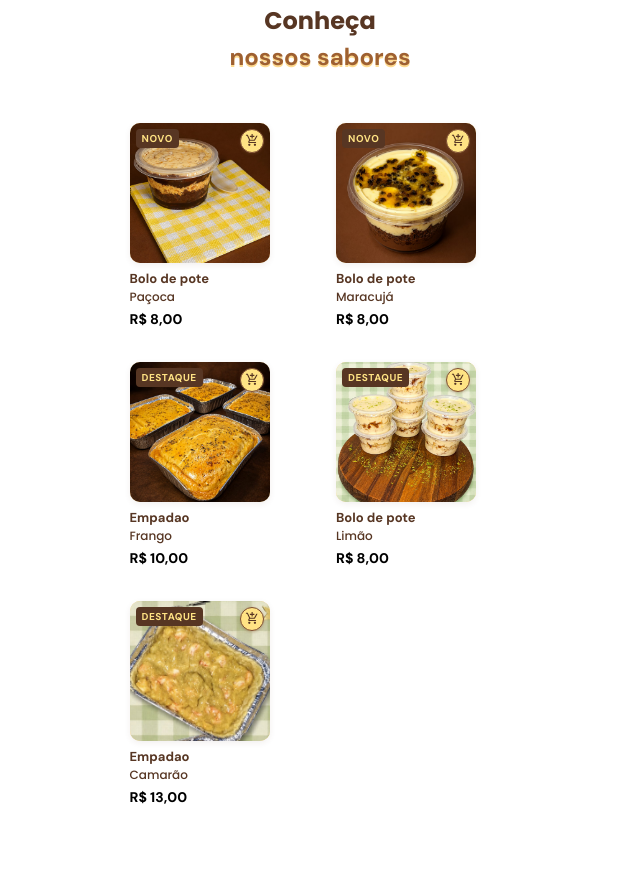
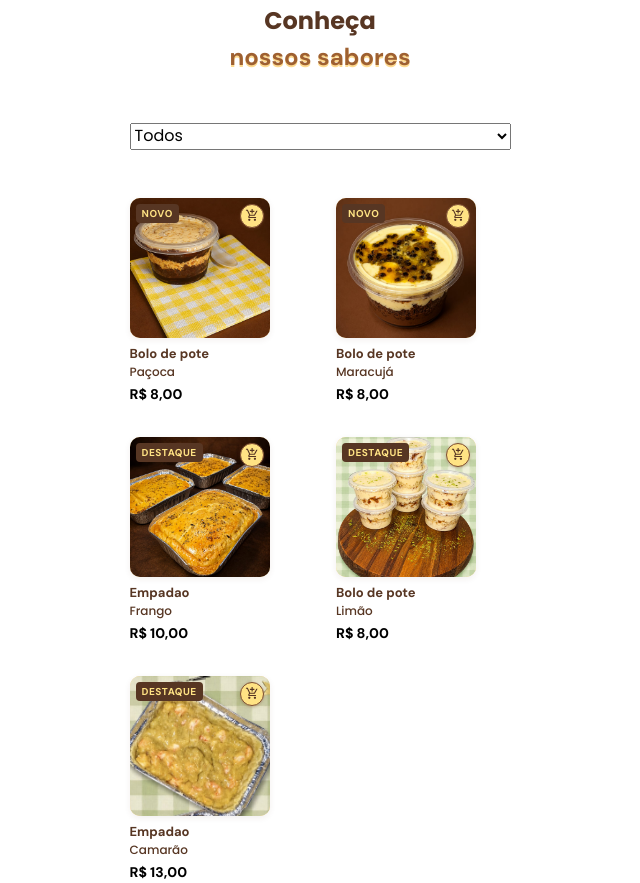
Before and after one commit to Phduartebjj/Sensacao-de-Sabores, an Angular app: page /#/ in a window 1280 px wide. Shown: the part 1440-2323 px from the top of the page, without its empty margins (320-960 px from the left). Before the commit the page ends 2248 px from the top, so only its background shows below. Built offline with nearby package versions, Linux system fonts and the light colour scheme.

Commit message:
feat(catalog): implement filter by category

```diff
--- a/src/app/core/data/products.data.ts
+++ b/src/app/core/data/products.data.ts
@@ -8,7 +8,7 @@ export const PRODUCTS: Product[] = [
     price: 8.0,
     flavor: 'Paçoca',
     image: ['assets/images/products/Bolo_de_pote_paçoca.jpg'],
-    category: 'bolos de pote',
+    category: 'bolos',
     badge: 'Novo',
   },
   {
@@ -18,7 +18,7 @@ export const PRODUCTS: Product[] = [
     price: 8.0,
     flavor: 'Maracujá',
     image: ['assets/images/products/Bolo_de_pote_maracuja.jpg'],
-    category: 'bolos de pote',
+    category: 'bolos',
     badge: 'Novo',
   },
   {
@@ -38,7 +38,7 @@ export const PRODUCTS: Product[] = [
     price: 8.0,
     flavor: 'Limão',
     image: ['assets/images/products/Bolo_de_pote_limao.jpg'],
-    category: 'bolos de pote',
+    category: 'bolos',
     badge: 'Destaque',
   },
   {
--- a/src/app/core/models/product.model.ts
+++ b/src/app/core/models/product.model.ts
@@ -11,6 +11,6 @@ export interface Product {
 
 export type ProductBadge = 'Novo' | 'Destaque';
 
-export type ProductCategory = 'bolos de pote' | 'empadas' | 'doces';
+export type ProductCategory = 'bolos' | 'empadas' | 'doces';
 
 export type SortOptions = 'relevant' | 'price-asc' | 'price-desc';
--- a/src/app/features/home/catalog/catalog.component.html
+++ b/src/app/features/home/catalog/catalog.component.html
@@ -2,8 +2,19 @@
     <div class="catalog__header">
         <h2>Conheça <br /><span class="title-emphasis">nossos sabores</span></h2>
     </div>
+
+    <select
+        class="catalog__filters"
+        [value]="selectedCategory() ?? ''"
+        (change)="onCategoryChange($event)"
+    >
+        <option value="">Todos</option>
+        <option value="bolos">Bolos</option>
+        <option value="empadas">Empadas</option>
+    </select>
+
     <div class="catalog-container">
-    @for (product of products(); track product.id) {
+        @for (product of filteredProducts(); track product.id) {
         <app-product-card [product]="product" (addToCart)="onAddToCart(product)"></app-product-card>
         }
     </div>
--- a/src/app/features/home/catalog/catalog.component.ts
+++ b/src/app/features/home/catalog/catalog.component.ts
@@ -1,4 +1,4 @@
-import { Component, inject } from '@angular/core';
+import { Component, computed, inject, signal } from '@angular/core';
 import { ProductService } from '../../../core/services/product/product.service';
 import { ProductCardComponent } from '../../../shared/components/product-card.component/product-card.component';
 import { CartService } from '../../../core/services/cart/cart.service';
@@ -18,4 +18,22 @@ export class CatalogComponent {
   onAddToCart(product: Product): void {
     this.cartService.addToCart(product);
   }
+
+  readonly selectedCategory = signal<string | null>(null);
+
+  readonly filteredProducts = computed(() => {
+    const category = this.selectedCategory();
+
+    if (!category) {
+      return this.products();
+    }
+
+    return this.products().filter((product) => product.category === category);
+  });
+
+  onCategoryChange(event: Event | null): void {
+    const select = event?.target as HTMLSelectElement;
+
+    this.selectedCategory.set(select.value || null);
+  }
 }
--- a/src/app/features/home/product-carousel/product-carousel.ts
+++ b/src/app/features/home/product-carousel/product-carousel.ts
@@ -13,7 +13,7 @@ import { CartService } from '../../../core/services/cart/cart.service';
 export class ProductCarousel {
   private readonly productService = inject(ProductService);
 
-  emphasisProducts = this.productService.searchEmphasis;
+  readonly emphasisProducts = this.productService.searchEmphasis;
 
   readonly products = this.productService.products;
   private readonly cartService = inject(CartService);
```
Also changed, not shown: src/assets/icons/search.svg (added). Lines whose indentation alone changed are shown as unchanged.
